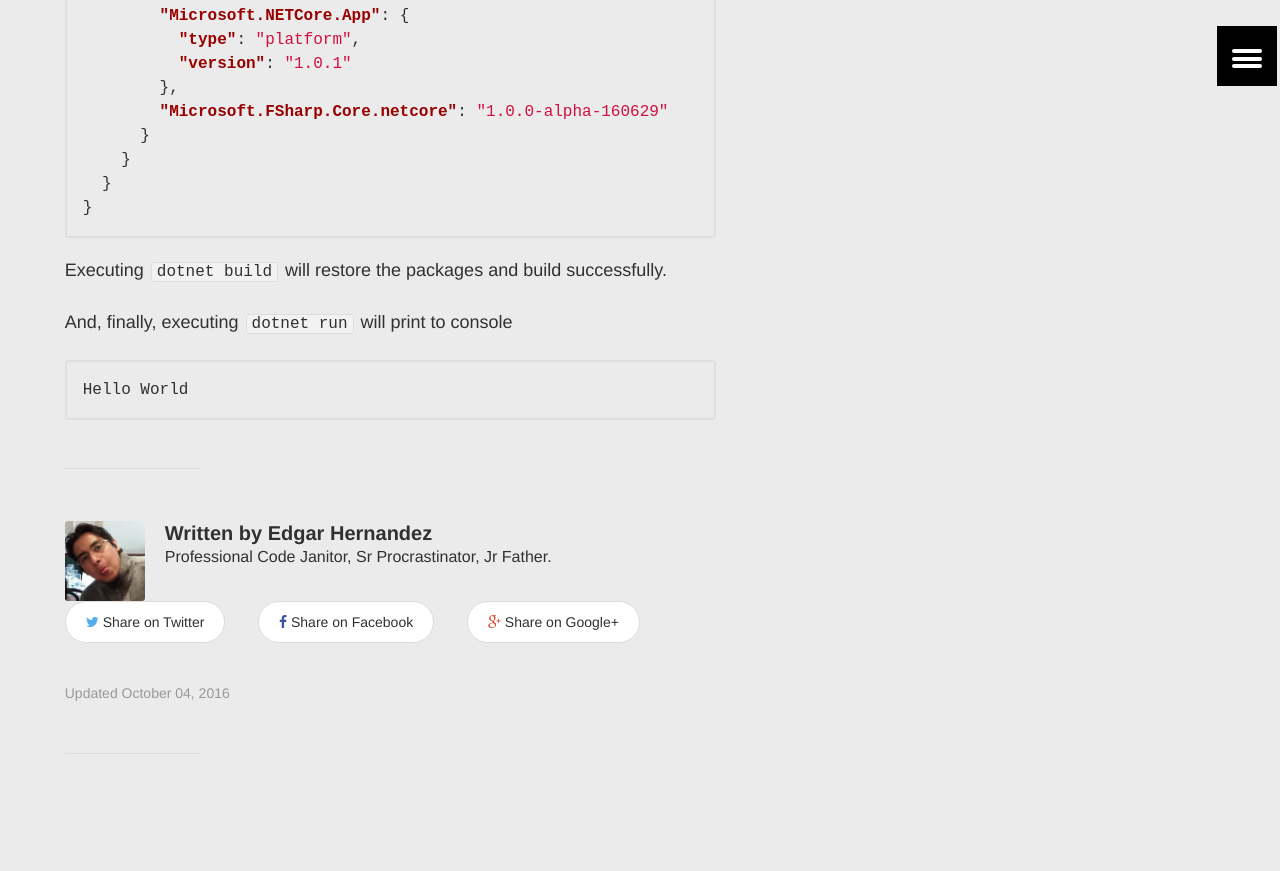
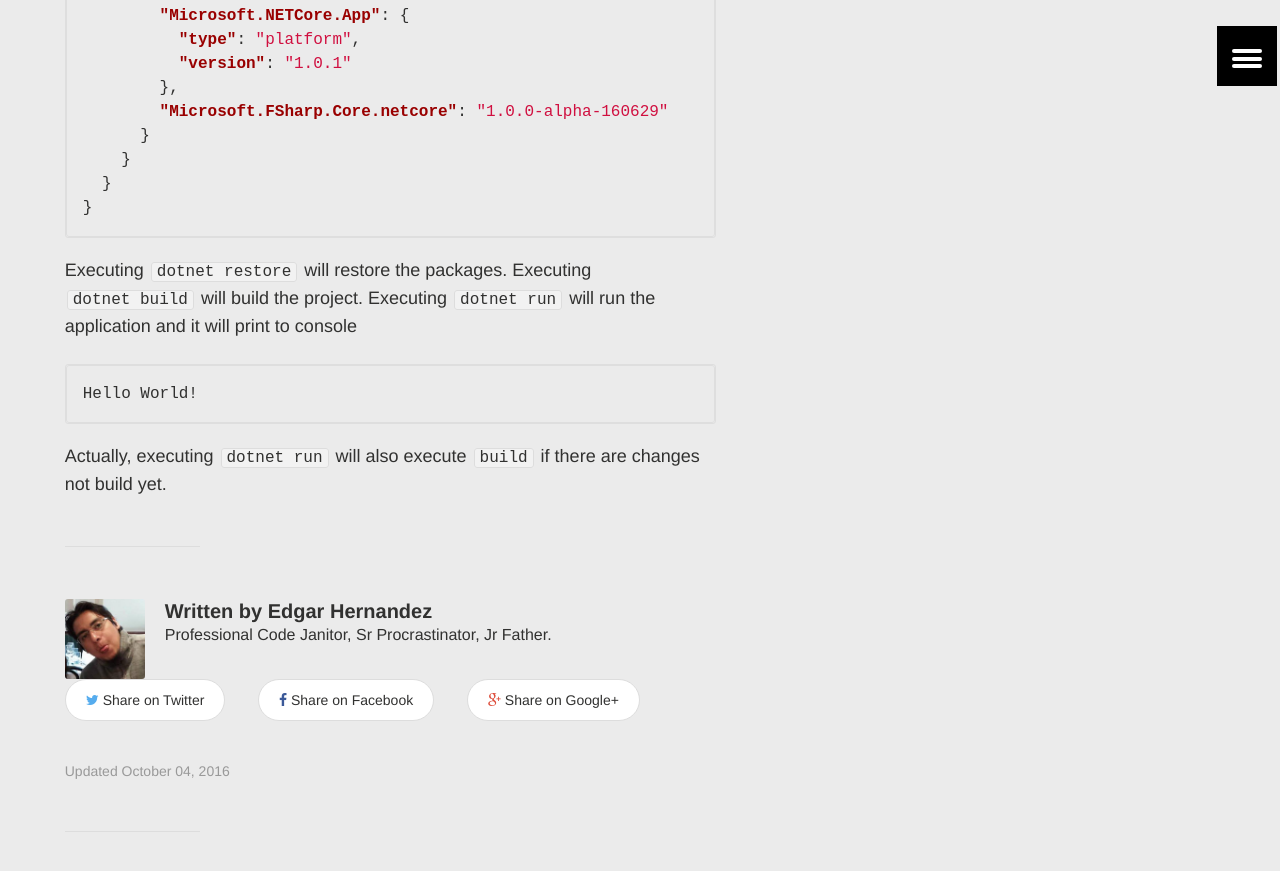
Before and after one commit to LimoWanKenobi/LimoWanKenobi.github.io, a Jekyll site: the page built from _posts/2016-10-04-Creating-An-FSharp-Asp-Net-Core-Application.md, in a window 1280 px wide and 900 px high, scrolled down 1750 px. Shown: the top 871 px of the window. Built offline with Jekyll 4.4.1, drawn with Linux system fonts in a browser that asks for light colours; comment, search, counter and statistics services are not loaded.

Commit message:
Fixes to run the dotnet cli commands

````diff
--- a/_posts/2016-10-04-Creating-An-FSharp-Asp-Net-Core-Application.md
+++ b/_posts/2016-10-04-Creating-An-FSharp-Asp-Net-Core-Application.md
@@ -73,8 +73,10 @@
 }
 ```
 
-Executing `dotnet build` will restore the packages and build successfully.
+Executing `dotnet restore` will restore the packages.
+Executing `dotnet build` will build the project.
+Executing `dotnet run` will run the application and it will print to console
 
-And, finally, executing `dotnet run` will print to console
+    Hello World!
 
-    Hello World
+Actually, executing `dotnet run` will also execute `build` if there are changes not build yet.
````
